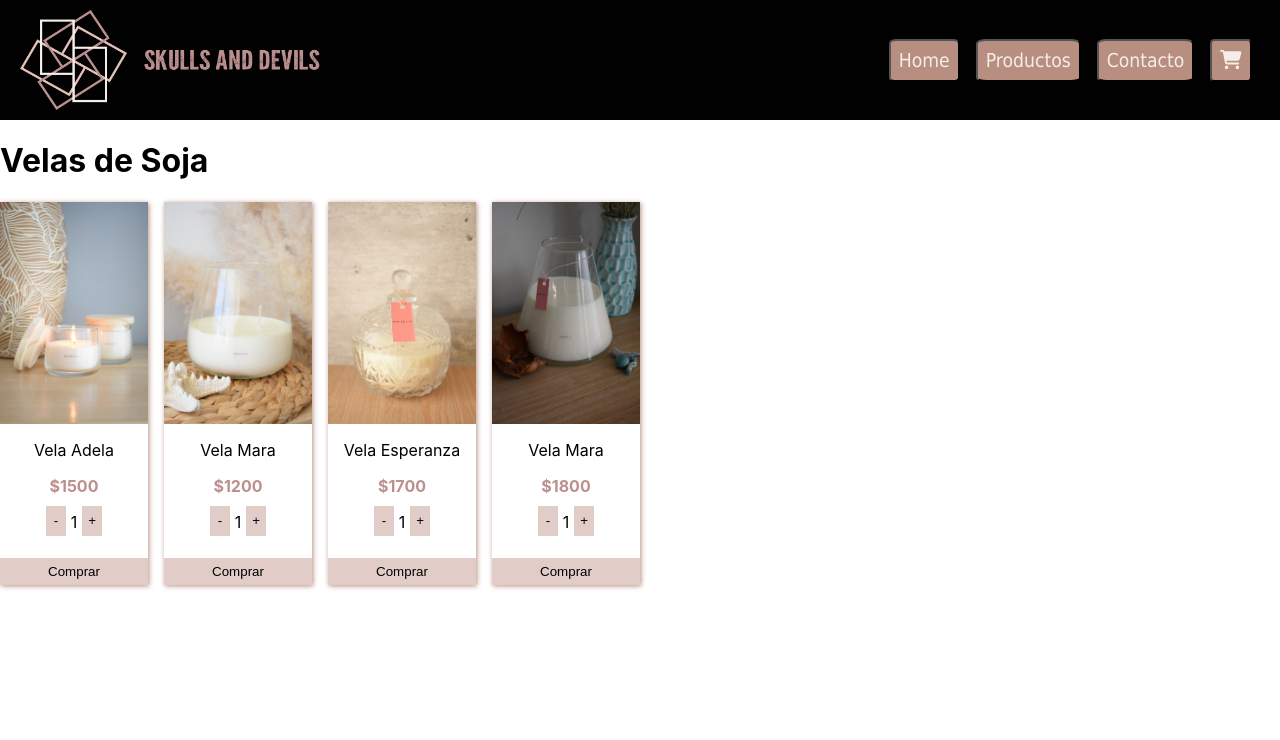
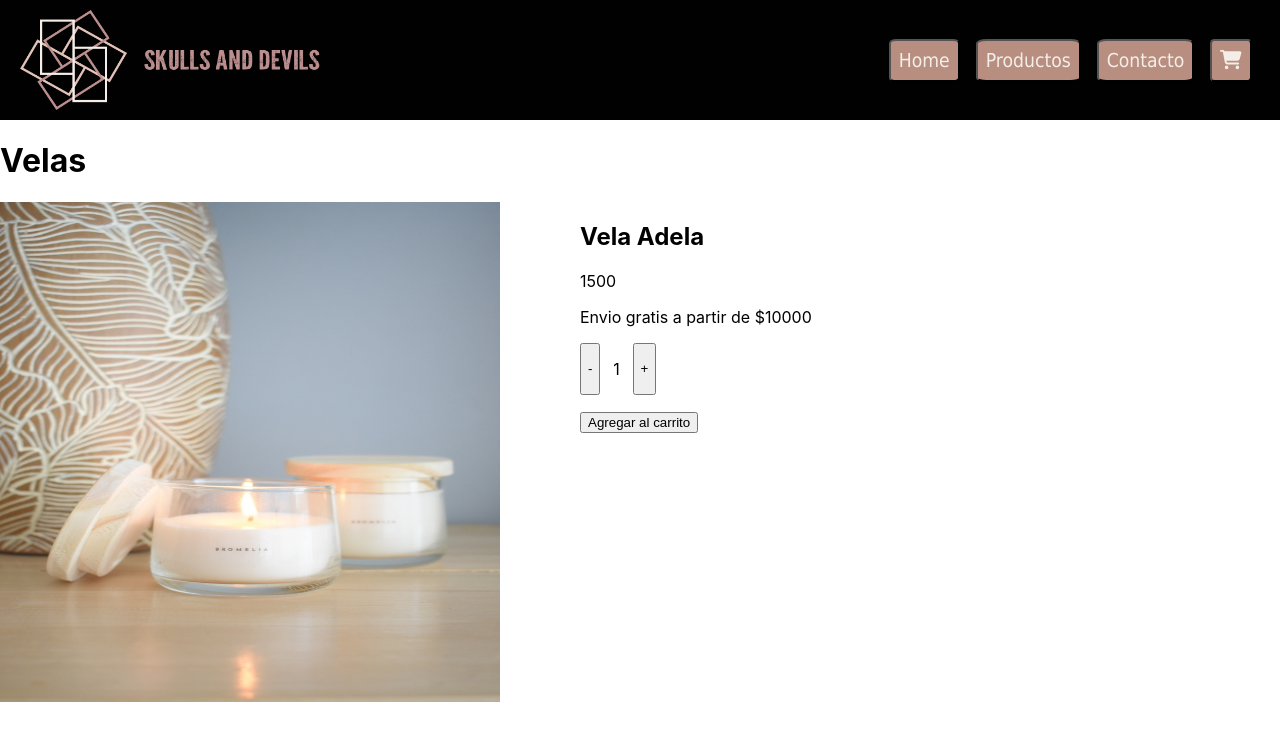
Before and after one commit to gomezevelin/Reactecommerce, a React (Create React App) app: page / in a window 1280 px wide. Shown: the top 740 px of the page. Built offline with nearby package versions, Linux system fonts and the light colour scheme.

Commit message:
itemdetail

```diff
--- a/src/App.js
+++ b/src/App.js
@@ -1,7 +1,8 @@
 
 import './App.scss';
-import ListContainer from './components/ItemListContainer/ItemListContainer';
+/*import ListContainer from './components/ItemListContainer/ItemListContainer';*/
 import NavBar from './components/NavBar/NavBar';
+import ItemDetailContainer from './components/ItemDetailContainer/ItemDetailContainer';
 
 function App() {
 
@@ -12,7 +13,7 @@ function App() {
         <NavBar/>
       </div>
       <div className='mainContainer'>
-        <ListContainer section="Velas de Soja"/>
+        <ItemDetailContainer cathegory="Velas"/>
       </div>
     </div>
 
--- /dev/null
+++ b/src/components/ItemDetail/ItemDetail.js
@@ -0,0 +1,25 @@
+import './ItemDetail.scss'
+
+const ItemDetail = ({dataItem}) =>{
+    const {id,title,price,img,stock,description} = dataItem
+
+    return(
+        <div className='ItemDetailDiv'>
+        <div className='itemDetailDivImg'><img className='itemDetailImg' src={img} alt='Vela'></img></div>
+        <div>
+            <h2>{title}</h2>
+            <span>{price}</span>
+            <p>Envio gratis a partir de $10000</p>
+            <p>{description}</p>
+            <div className='countDiv'>
+                <button>-</button>
+                <p>1</p>
+                <button>+</button>
+            </div>
+            <button>Agregar al carrito</button>
+        </div>
+        </div>
+    )
+}
+
+export default ItemDetail
--- /dev/null
+++ b/src/components/ItemDetail/ItemDetail.scss
@@ -0,0 +1,22 @@
+.countDiv{
+    display: flex;
+    gap: 0.8rem;
+    margin-bottom: 1rem;
+}
+
+.itemDetailDivImg{
+    width: 500px;
+    height: 500px;
+
+}
+.itemDetailImg{
+    width: 100%;
+    height: 100%;
+}
+.ItemDetailDiv{
+    display: flex;
+    gap: 5rem;
+}
+.countDiv{
+    width: 30px;
+}
--- /dev/null
+++ b/src/components/ItemDetailContainer/ItemDetailContainer.js
@@ -0,0 +1,33 @@
+import ItemDetail from "../ItemDetail/ItemDetail"
+import "./ItemDetailContainer.scss"
+import { useEffect, useState } from "react"
+import itemDetailProduct from "../../utils/products.mock"
+
+const ItemDetailContainer = ({cathegory}) =>{
+      const [ListDetail, setListDetail] = useState([])
+
+        const getProducts = new Promise((resolve,reject)=>{
+            setTimeout(()=>{
+                resolve(itemDetailProduct[0])
+            },2000)
+
+        })
+        useEffect(()=>{
+        getProducts
+            .then((res)=>{
+            setListDetail(res)})
+            .catch((error)=>{
+            console.log("hubo un problema")})
+        },[])
+
+        return (
+            <div className="containerItemDetail">
+                <h1>{cathegory}</h1>
+                <ItemDetail dataItem={ListDetail}/>
+            </div>
+        )
+
+    }
+
+
+export default ItemDetailContainer
--- /dev/null
+++ b/src/components/ItemDetailContainer/ItemDetailContainer.scss
@@ -0,0 +1,5 @@
+.containerItemDetail{
+    display: flex;
+    justify-content: space-evenly;
+    flex-direction: column;
+}
```
